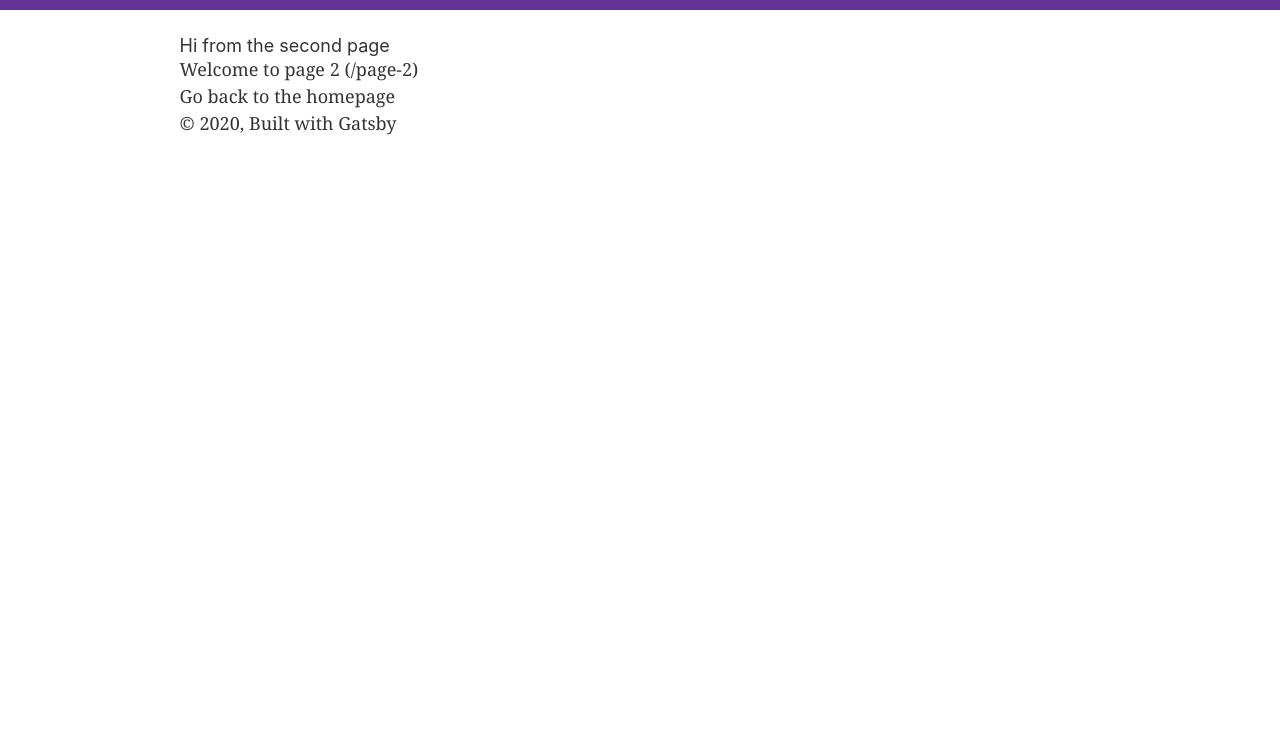
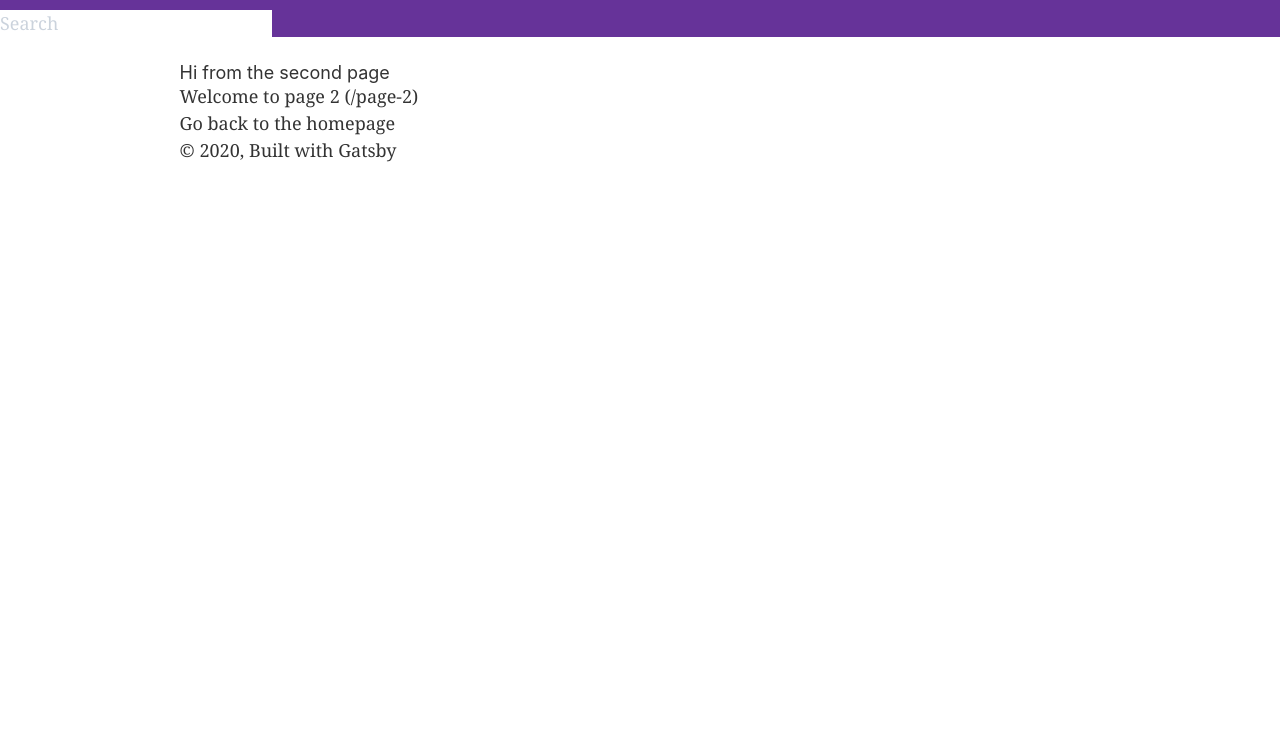
Before and after one commit to stevebennn/disjoint-gatsby, a Gatsby site: page /page-2 in a window 1280 px wide. Shown: the part 62-800 px from the top of the page. Built offline with nearby package versions, Linux system fonts and the light colour scheme; Gatsby itself is replaced by a stand-in of ours.

Commit message:
added basic support for flexsearch

```diff
--- a/gatsby-config.js
+++ b/gatsby-config.js
@@ -106,5 +106,43 @@ module.exports = {
         // purgeOnly : ['components/', '/main.css', 'bootstrap/'], // Purge only these files/folders
       },
     },
+    {
+      resolve: 'gatsby-plugin-flexsearch',
+      options: {
+        type: 'ShopifyProduct',
+        fields: [
+          {
+            name: 'title',
+            indexed: true,
+            resolver: 'title',
+            attributes: {
+              encode: 'balance',
+              tokenize: 'strict',
+              threshold: 6,
+              depth: 3,
+            },
+            store: true,
+          },
+          // {
+          //   name: 'description',
+          //   indexed: true,
+          //   resolver: 'frontmatter.description',
+          //   attributes: {
+          //     encode: 'balance',
+          //     tokenize: 'strict',
+          //     threshold: 6,
+          //     depth: 3,
+          //   },
+          //   store: false,
+          // },
+          {
+            name: 'url',
+            indexed: false,
+            resolver: 'handle',
+            store: true,
+          },
+        ],
+      },
+    },
   ],
 }
--- a/package.json
+++ b/package.json
@@ -8,6 +8,7 @@
     "framer-motion": "^1.10.3",
     "gatsby": "^2.21.13",
     "gatsby-image": "^2.4.1",
+    "gatsby-plugin-flexsearch": "^1.0.3",
     "gatsby-plugin-manifest": "^2.4.2",
     "gatsby-plugin-offline": "^3.2.1",
     "gatsby-plugin-purgecss": "^5.0.0",
--- /dev/null
+++ b/src/components/Modules/Search/Search.js
@@ -0,0 +1,80 @@
+import React, { Component } from 'react'
+import { Link } from 'gatsby'
+
+// Search component
+class Search extends Component {
+  state = {
+    query: '',
+    results: [],
+  }
+
+  render() {
+    const ResultList = () => {
+      if (this.state.results.length > 0) {
+        return this.state.results.map((page, i) => (
+          <div className="item-search" key={i}>
+            <Link to={`products/${page.url}`} className="link">
+              <h4>{page.title}</h4>
+            </Link>
+          </div>
+        ))
+      } else if (this.state.query.length > 2) {
+        return 'No results for ' + this.state.query
+      } else if (
+        this.state.results.length === 0 &&
+        this.state.query.length > 0
+      ) {
+        return 'Please insert at least 3 characters'
+      } else {
+        return ''
+      }
+    }
+
+    return (
+      <div className={this.props.classNames}>
+        <input
+          className="search__input"
+          type="text"
+          onChange={this.search}
+          placeholder={'Search'}
+        />
+        <div className="search__list">
+          <ResultList />
+        </div>
+      </div>
+    )
+  }
+
+  getSearchResults(query) {
+    var index = window.__FLEXSEARCH__.en.index
+    var store = window.__FLEXSEARCH__.en.store
+    if (!query || !index) {
+      return []
+    } else {
+      var results = []
+      Object.keys(index).forEach(idx => {
+        results.push(...index[idx].values.search(query))
+      })
+
+      results = Array.from(new Set(results))
+
+      var nodes = store
+        .filter(node => (results.includes(node.id) ? node : null))
+        .map(node => node.node)
+
+      return nodes
+    }
+  }
+
+  search = event => {
+    const query = event.target.value
+    if (this.state.query.length > 2) {
+      const results = this.getSearchResults(query)
+      this.setState({ results: results, query: query })
+    } else {
+      this.setState({ results: [], query: query })
+    }
+  }
+}
+
+export default Search
--- a/src/components/header.js
+++ b/src/components/header.js
@@ -1,6 +1,8 @@
 import { Link } from 'gatsby'
 import PropTypes from 'prop-types'
 import React from 'react'
+
+import Search from './Modules/Search/Search'
 
 const Header = ({ siteTitle }) => (
   <header
@@ -28,6 +30,7 @@ const Header = ({ siteTitle }) => (
         </Link>
       </h1>
     </div>
+    <Search />
   </header>
 )
 
```
Also changed, not shown: 1 other file.
